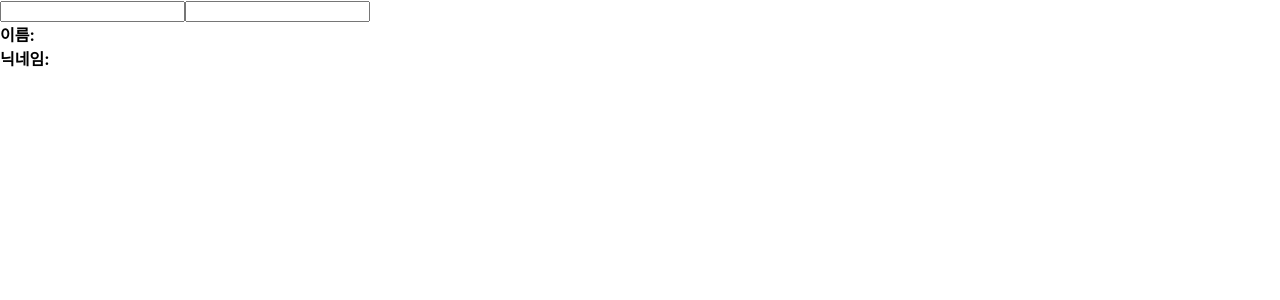
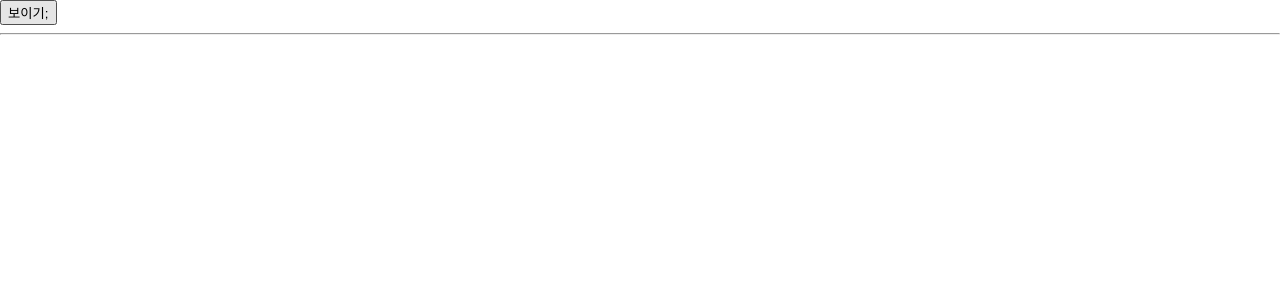
Before and after one commit to seedevk8s/hooks-tutorial, a React (Create React App) app: page / in a window 1280 px wide. Shown: the top 300 px of the page. Built offline with nearby package versions, Linux system fonts and the light colour scheme.

Commit message:
useEffect 적용--뒷정리하기

```diff
--- a/src/App.js
+++ b/src/App.js
@@ -1,11 +1,22 @@
-import React from 'react';
-import './App.css';
-import Info from "./Info";
+import React, { useState } from 'react';
+import Info from './Info'
 
-function App() {
-  return (
-    <Info/>
-  );
-}
+const App = () => {
+  const [visible, setVisible] = useState(false);
+
+    return (
+        <div>
+          <button
+            onClick={() => {
+              setVisible(!visible);
+            }}
+          >
+            {visible ? '숨기기' : '보이기'};
+          </button>
+          <hr />
+          {visible && <Info/>}
+        </div>
+    );
+};
 
 export default App;
--- a/src/Info.js
+++ b/src/Info.js
@@ -5,12 +5,16 @@
     const [nickname, setNickname] = useState('');
 
     useEffect(() => {
-        console.log('랜더링이 완료되었습니다.!');
+        console.log('effect!');
         console.log({
             name,
             nickname
         });
-    },[name]);
+        return () => {
+            console.log('cleanup');
+            console.log(name);
+        }
+    }, []);
 
     const onChangeName = e => {
         setName(e.target.value);
```
